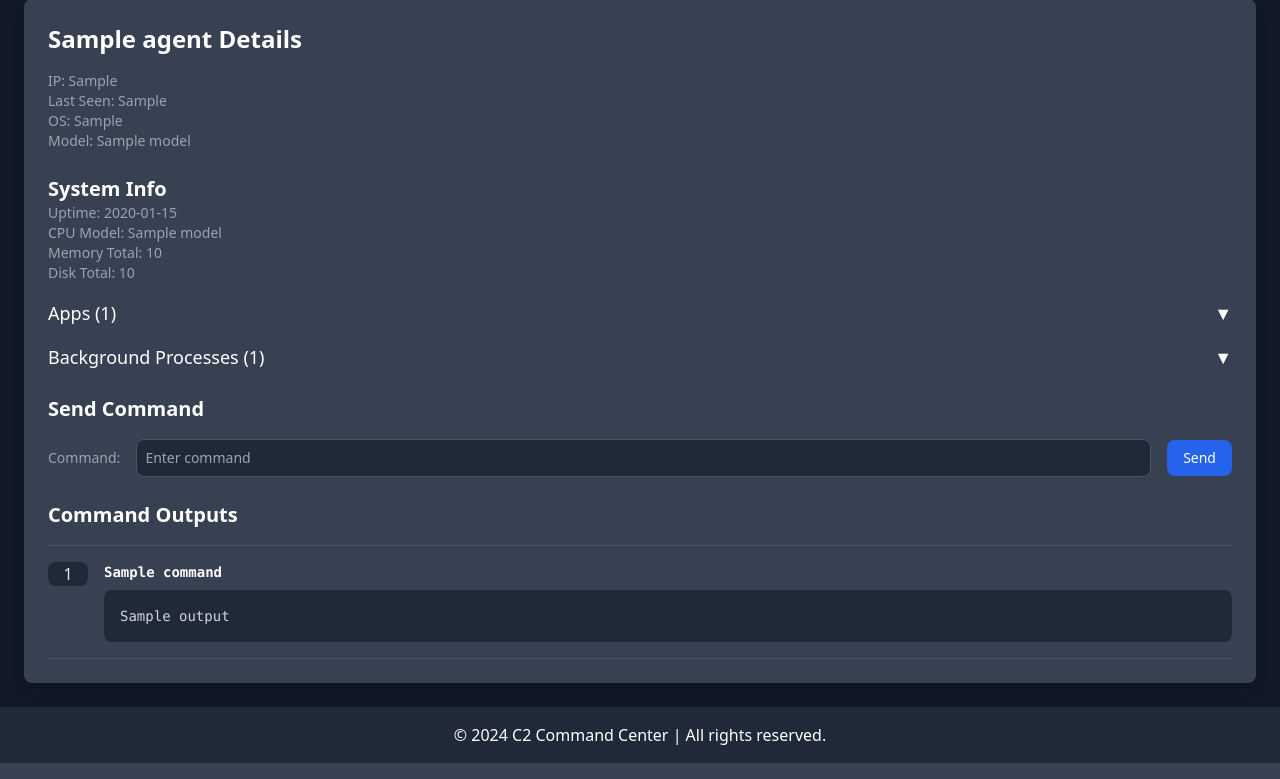
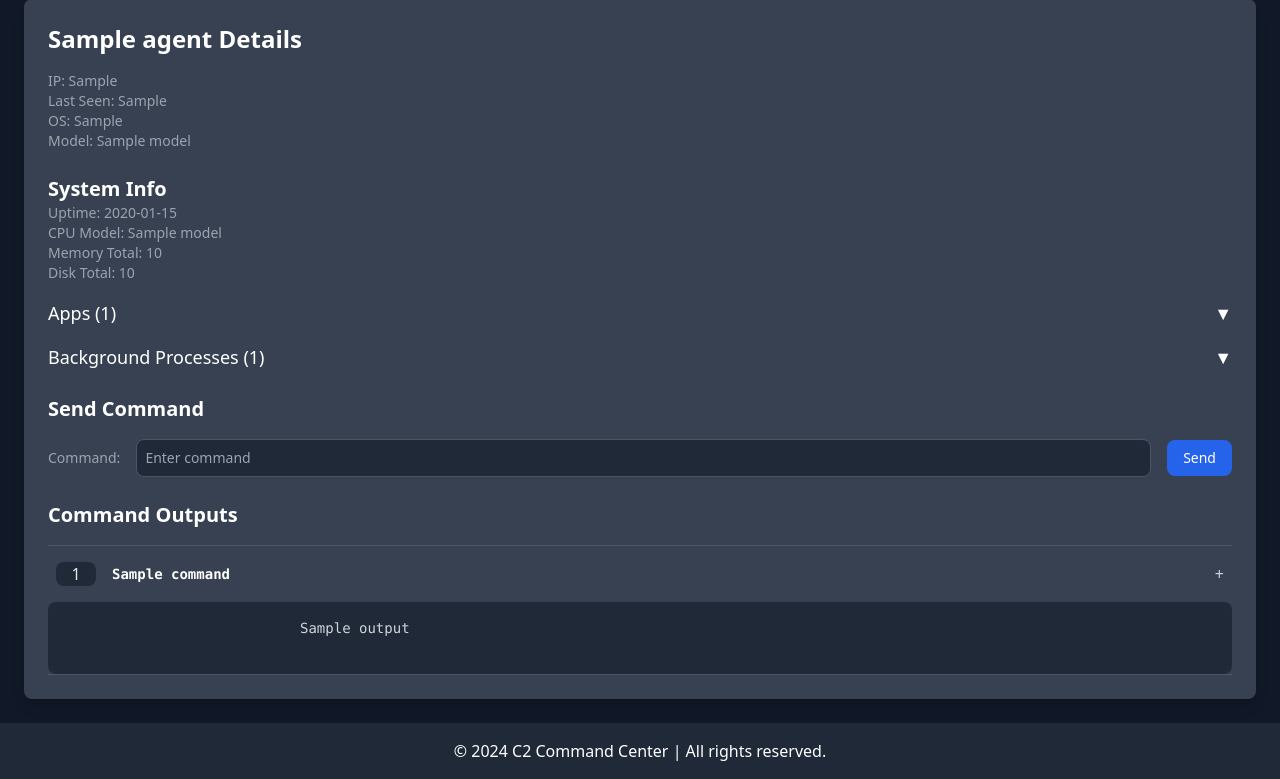
Before and after one commit to al1abb/C2, a Flask app: template server/templates/agent_details.html in a window 1280 px wide. Shown: the part 93-872 px from the top of the page. Run offline with Flask 3, Linux system fonts and the light colour scheme; the template is opened without the code that fills it: most values are stand-ins (such as "Sample title", 1, 10 or a date in 2020); some libraries are stand-ins or nearby versions.

Commit message:
refactor: Updated agent details page

```diff
--- a/server/templates/agent_details.html
+++ b/server/templates/agent_details.html
@@ -125,14 +125,34 @@
     <h3 class="text-xl font-semibold text-white">Command Outputs</h3>
     {% if agent_commands %}
         <div class="mt-4 space-y-4">
-                            {% for command, output in agent_commands.items() %}
-                                <div class="flex items-start border-t border-b border-gray-600 py-4">
+            {% for command_id, command_data in agent_commands.items() %}
+                <div class="border-t border-b border-gray-600">
+                    <!-- Accordion Header -->
+                    <input
+                        type="checkbox"
+                        id="accordion-{{ command_id }}"
+                        class="hidden peer"
+                        {% if loop.first %}checked{% endif %}
+                    />
+                    <label for="accordion-{{ command_id }}" class="flex items-center justify-between cursor-pointer py-4 px-2 hover:bg-gray-700">
+                        <div class="flex items-center">
+                            <!-- Use command_id for the unique ID -->
                             <div class="w-10 text-center bg-gray-800 text-gray-200 rounded-lg mr-4">
-                                        {{ loop.index }}
+                                {{ command_id }}
                             </div>
-                                    <div class="flex-1">
-                                        <pre class="text-sm text-white mb-2 font-semibold">{{ command }}</pre>
-                                        <pre class="bg-gray-800 text-gray-300 p-4 rounded-lg text-sm whitespace-pre-wrap break-words">{{ output }}</pre>
+                            <pre class="text-sm text-white font-semibold">{{ command_data.command }}</pre>
+                        </div>
+                        <div class="text-gray-300">
+                            <!-- Icons -->
+                            <span class="peer-checked:hidden">+</span>
+                            <span class="hidden peer-checked:inline">-</span>
+                        </div>
+                    </label>
+                    <!-- Accordion Content -->
+                    <div class="hidden peer-checked:block">
+                        <pre class="bg-gray-800 text-gray-300 p-4 rounded-lg text-sm whitespace-pre-wrap break-words">
+                            {{ command_data.output }}
+                        </pre>
                     </div>
                 </div>
             {% endfor %}
```
Lines whose indentation alone changed are shown as unchanged.
